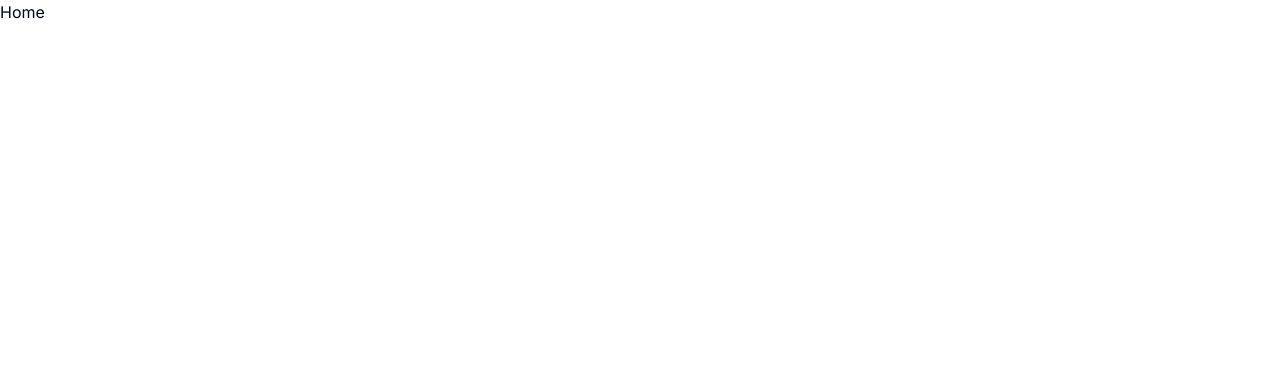
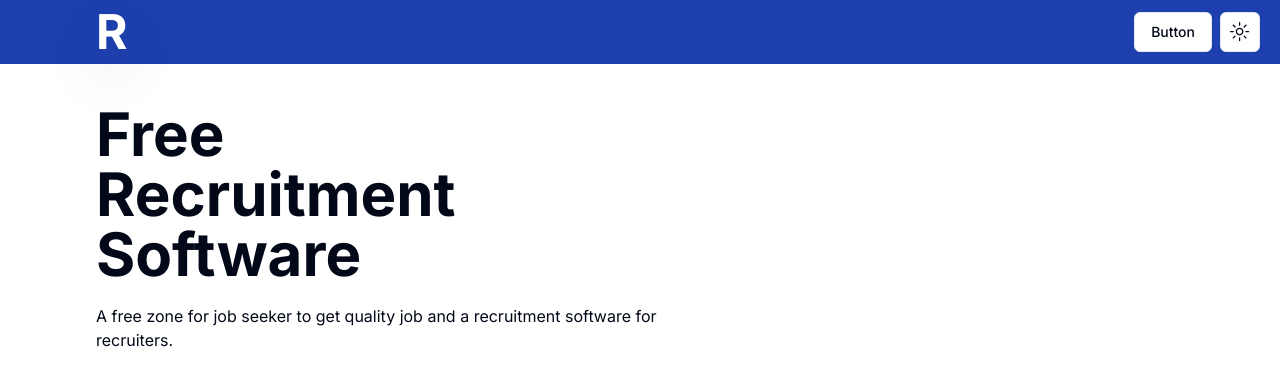
Before and after one commit to austynomilan/ATS, a Next.js app in the folder ats/: page / in a window 1280 px wide. Shown: the top 386 px of the page. Built offline with nearby package versions, Linux system fonts and the light colour scheme.

Commit message:
[home]: themes updated

```diff
--- a/ats/app/layout.tsx
+++ b/ats/app/layout.tsx
@@ -2,6 +2,7 @@ import type { Metadata } from 'next';
 import { Inter } from 'next/font/google';
 import { ThemeProvider } from '@/components/theme-provider';
 import './globals.css';
+import Header from '@/components/Header';
 
 const inter = Inter({ subsets: ['latin'] });
 
@@ -24,6 +25,7 @@ export default function RootLayout({
           enableSystem
           disableTransitionOnChange
         >
+          <Header />
           {children}
         </ThemeProvider>
       </body>
--- a/ats/app/page.tsx
+++ b/ats/app/page.tsx
@@ -1,8 +1,17 @@
-
 export default function Home() {
   return (
-    <main className="flex min-h-screen flex-col  justify-between">
-     <h1>Home</h1>
+    <main className='flex flex-col  justify-between'>
+      <h1 className='text-6xl font-bold pl-24 pt-10'>
+        Free <br />
+        Recruitment <br />
+        Software
+      </h1>
+
+      <h2 className='pl-24 pt-5'>
+        A free zone for job seeker to get quality job and a recruitment software
+        for <br />
+        recruiters.
+      </h2>
     </main>
   );
 }
--- /dev/null
+++ b/ats/components/Header.tsx
@@ -0,0 +1,20 @@
+import Link from 'next/link';
+import { ModeToggle } from './theme-toggle';
+import { Button } from './ui/button';
+
+export default function Header() {
+  return (
+    <header className='bg-blue-800 h-16 flex justify-between content-center pl-24 pr-5'>
+      <Link href='/' className='text-5xl font-bold text-white pt-2'>
+        <h1 className='drop-shadow-2xl'>R</h1>
+      </Link>
+
+      <div className='flex justify-center content-center pt-3'>
+        <Button variant='outline' className='mr-2'>
+          Button
+        </Button>
+        <ModeToggle />
+      </div>
+    </header>
+  );
+}
```
